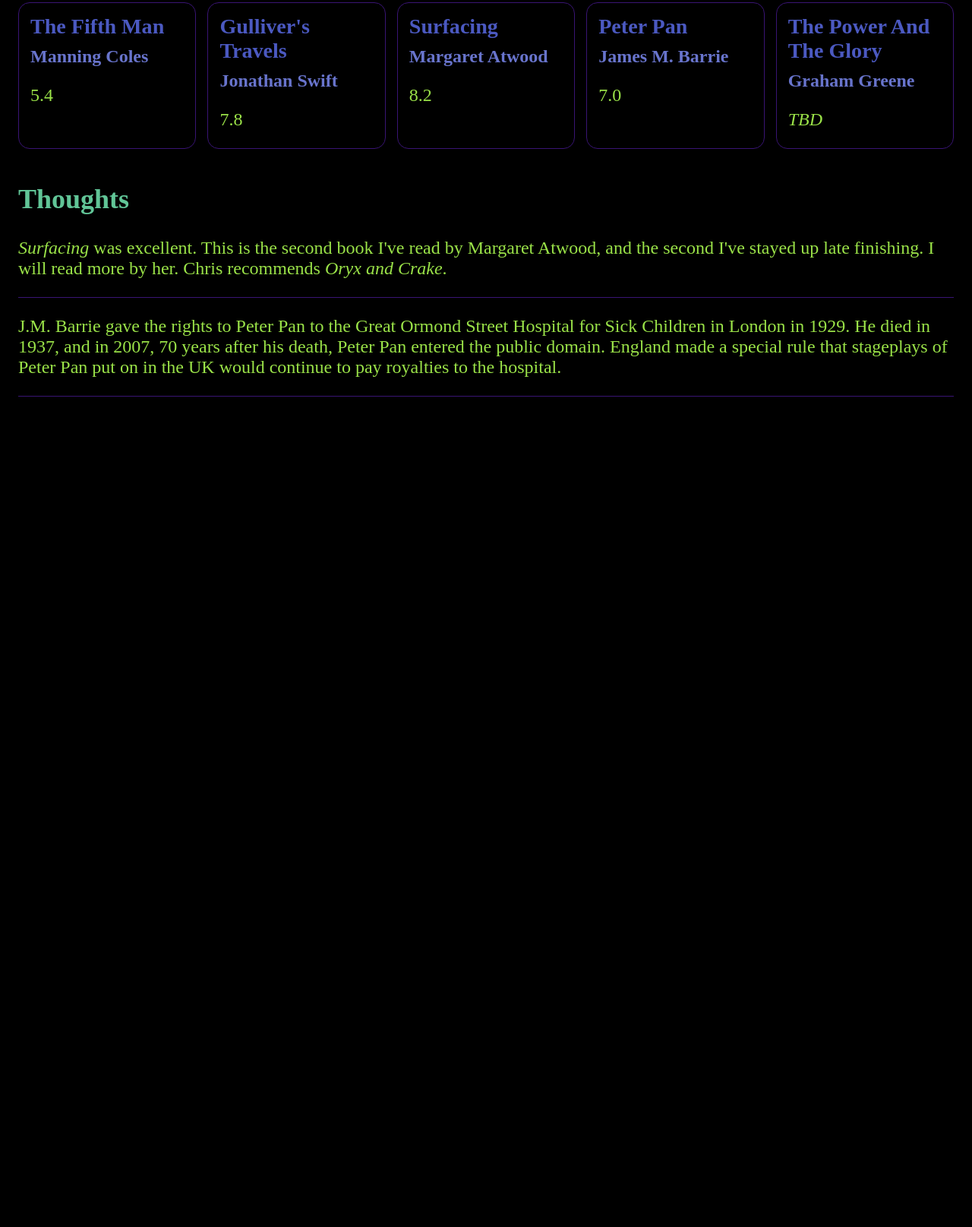
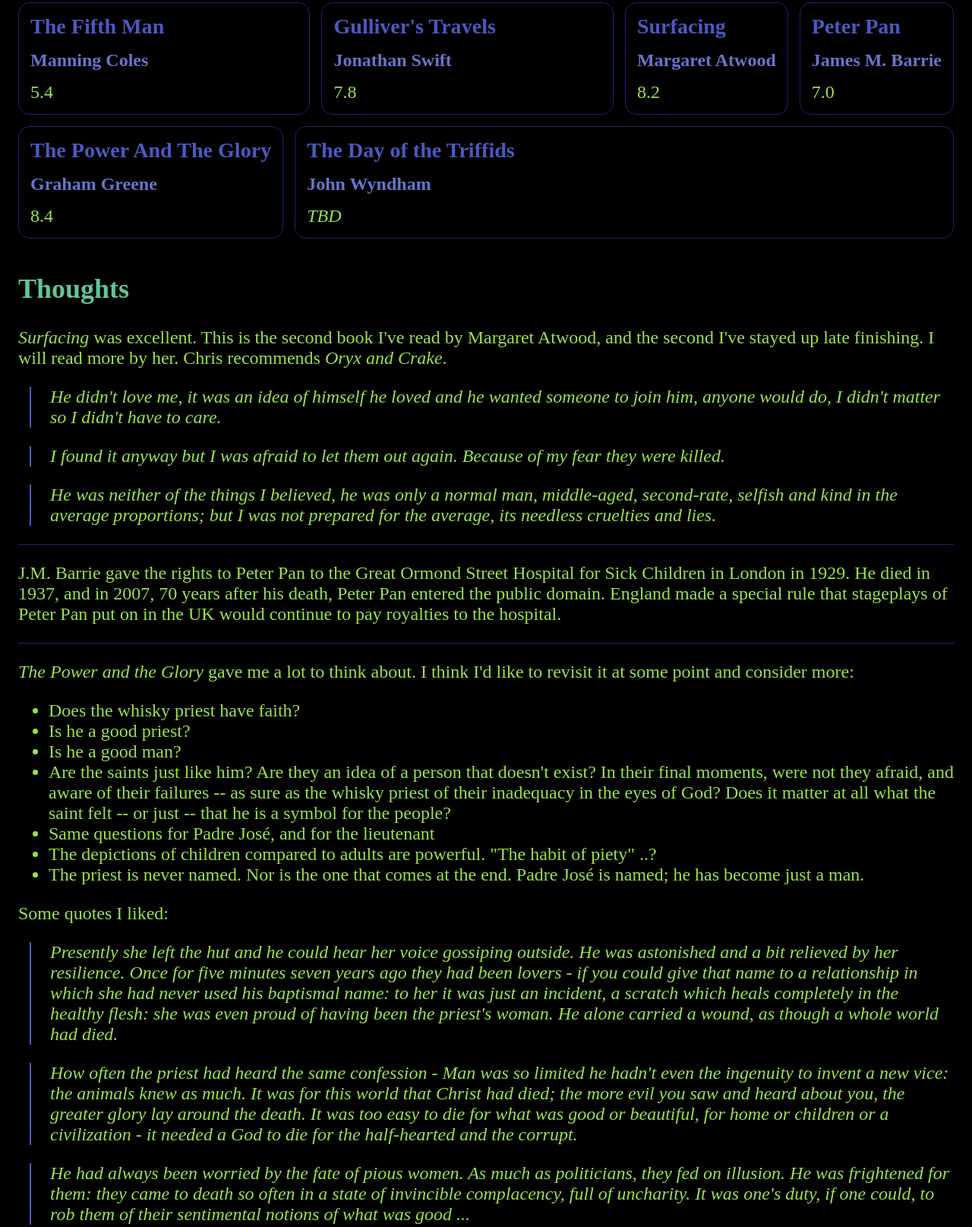
Before and after one commit to hkeward/website, a plain HTML site: page src/html/pages/books.html in a window 1280 px wide. Shown: the part 386-2001 px from the top of the page at 76% size. Before the commit the page ends 935 px from the top, so only its background shows below. Drawn offline with Linux system fonts and the light colour scheme.

Commit message:
Add review of the power and the glory; some book page styling

```diff
--- a/src/css/styles.css
+++ b/src/css/styles.css
@@ -34,11 +34,6 @@ h1 {
 hr {
     border: 0;
     border-top: 1px solid rgb(57, 20, 116);
-}
-
-ul {
-    list-style: none;
-    padding: 0;
 }
 
 button {
@@ -113,20 +108,41 @@ button:hover {
 }
 
 /* Books */
+.book-link {
+    all: unset;
+    cursor: pointer;
+}
+
 .book-card {
     border: 1px double rgb(57, 20, 116);
     border-radius: 15px;
     flex: 1;
-    padding: 0 15px;
-    min-width: 150px;
+    padding: 15px;
+    min-width: fit-content;
+    display: flex;
+    flex-flow: column wrap;
+    justify-content: space-between;
+    gap: 15px;
 }
 
 .book-card h3 {
-    margin: 15px 0 10px 0;
+    margin: 0;
 }
 
 .book-card h4 {
     margin: 0;
+}
+
+.rating {
+    display: flex;
+    align-items: flex-end;
+}
+
+.quote {
+    margin-left: 15px;
+    border-left: 2px solid rgb(75, 89, 193);
+    padding-left: 25px;
+    font-style: italic;
 }
 
 
--- a/src/html/pages/books.html
+++ b/src/html/pages/books.html
@@ -29,43 +29,122 @@
       <div class="book-card">
         <h3>The Fifth Man</h3>
         <h4>Manning Coles</h4>
-        <p>5.4</p>
+        <div class="rating">5.4</div>
       </div>
       <div class="book-card">
         <h3>Gulliver's Travels</h3>
         <h4>Jonathan Swift</h4>
-        <p>7.8</p>
+        <div class="rating">7.8</div>
       </div>
+      <a href="#surfacing" class="book-link">
         <div class="book-card">
           <h3>Surfacing</h3>
           <h4>Margaret Atwood</h4>
-        <p>8.2</p>
+          <div class="rating">8.2</div>
         </div>
+      </a>
+      <a href="#peter-pan" class="book-link">
         <div class="book-card">
           <h3>Peter Pan</h3>
           <h4>James M. Barrie</h4>
-        <p>7.0</p>
+          <div class="rating">7.0</div>
         </div>
+      </a>
+      <a href="#the-power-and-the-glory" class="book-link">
         <div class="book-card">
           <h3>The Power And The Glory</h3>
           <h4>Graham Greene</h4>
-        <p><i>TBD</i></p>
+          <div class="rating">8.4</div>
+        </div>
+      </a>
+      <div class="book-card">
+        <h3>The Day of the Triffids</h3>
+        <h4>John Wyndham</h4>
+        <div class="rating"><i>TBD</i></div>
       </div>
     </div>
 
     <div>
       <h2>Thoughts</h2>
+      <div id="surfacing">
         <p>
           <i>Surfacing</i> was excellent. This is the second book I've read by Margaret Atwood, and the second
           I've stayed up late finishing. I will read more by her. Chris recommends <i>Oryx and Crake</i>.
         </p>
+        <p class="quote">
+          He didn't love me, it was an idea of himself he loved and he wanted someone to join him, anyone would do, I
+          didn't matter so I didn't have to care.
+        </p>
+        <p class="quote">
+          I found it anyway but I was afraid to let them out again. Because of my fear they were killed.
+        </p>
+        <p class="quote">
+          He was neither of the things I believed, he was only a normal man, middle-aged, second-rate, selfish and kind
+          in
+          the average proportions; but I was not prepared for the average, its needless cruelties and lies.
+        </p>
+      </div>
       <hr />
+      <div id="peter-pan">
         <p>
           J.M. Barrie gave the rights to Peter Pan to the Great Ormond Street Hospital for Sick Children in London
           in 1929. He died in 1937, and in 2007, 70 years after his death, Peter Pan entered the public domain.
           England made a special rule that stageplays of Peter Pan put on in the UK would continue to pay
           royalties to the hospital.
         </p>
+      </div>
+      <hr />
+      <div id="the-power-and-the-glory">
+        <p>
+          <i>The Power and the Glory</i> gave me a lot to think about. I think I'd like to revisit it at some point and
+          consider more:
+        </p>
+        <ul>
+          <li>Does the whisky priest have faith?</li>
+          <li>Is he a good priest?</li>
+          <li>Is he a good man?</li>
+          <li>Are the saints just like him? Are they an idea of a person that doesn't exist? In their final moments,
+            were not they afraid, and aware of their failures -- as sure as the whisky priest of their inadequacy in the
+            eyes of God? Does it matter at all what the saint felt -- or just -- that he is a symbol for the people?
+          </li>
+          <li>Same questions for Padre José, and for the lieutenant</li>
+          <li>The depictions of children compared to adults are powerful. "The habit of piety" ..?</li>
+          <li>The priest is never named. Nor is the one that comes at the end. Padre José is named; he has become just a
+            man.</li>
+        </ul>
+        <p>
+          Some quotes I liked:
+        </p>
+        <p class="quote">
+          Presently she left the hut and he could hear her voice gossiping outside. He was astonished and a bit relieved
+          by her resilience. Once for five minutes seven years ago they had been lovers - if you could give that name to
+          a
+          relationship in which she had never used his baptismal name: to her it was just an incident, a scratch which
+          heals completely in the healthy flesh: she was even proud of having been the priest's woman. He alone carried
+          a
+          wound, as though a whole world had died.
+        </p>
+        <p class="quote">
+          How often the priest had heard the same confession - Man was so limited he hadn't even the ingenuity to invent
+          a
+          new vice: the animals knew as much. It was for this world that Christ had died; the more evil you saw and
+          heard
+          about you, the greater glory lay around the death. It was too easy to die for what was good or beautiful, for
+          home or children or a civilization - it needed a God to die for the half-hearted and the corrupt.
+        </p>
+        <p class="quote">
+          He had always been worried by the fate of pious women. As much as politicians, they fed on illusion. He was
+          frightened for them: they came to death so often in a state of invincible complacency, full of uncharity. It
+          was
+          one's duty, if one could, to rob them of their sentimental notions of what was good ...
+        </p>
+        <p class="quote">
+          God might forgive cowardice and passion, but was it possible to forgive the habit of piety? ... salvation
+          could
+          strike like lightning at the evil heart, but the habit of piety excluded everything but the evening prayer and
+          Guild meeting and the feel of humble lips on your gloved hand.
+        </p>
+      </div>
       <hr />
     </div>
 
```
Lines whose indentation alone changed are shown as unchanged.
